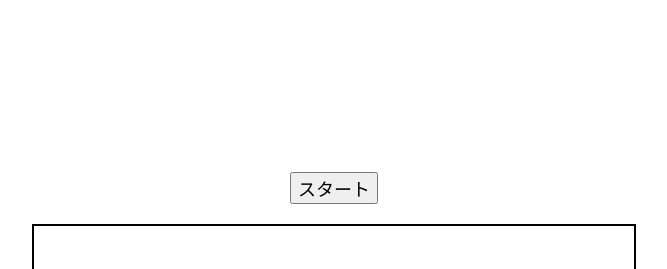
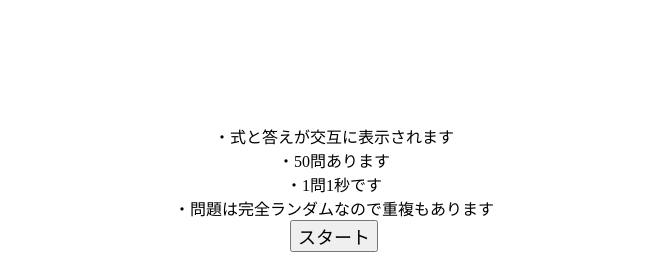
Before and after one commit to yukaperori-nu/kakezan, a plain HTML site: page index.html in a window 1280 px wide. Shown: the top 269 px of the page, without its empty margins (306-973 px from the left). Drawn offline with Linux system fonts and the light colour scheme.

Commit message:
Update index.html

```diff
--- a/index.html
+++ b/index.html
@@ -3,10 +3,14 @@
 <head>
     <meta charset="UTF-8">
     <meta name="viewport" content="width=device-width, initial-scale=1.0">
-    <title>ランダム数字表示アプリ</title>
+    <title>フラッシュ掛算</title>
     <link rel="stylesheet" href="styles.css">
 </head>
 <body>
+    <div>・式と答えが交互に表示されます</div>
+    <div>・50問あります</div>
+    <div>・1問1秒です</div>
+    <div>・問題は完全ランダムなので重複もあります</div>
     <button id="startButton">スタート</button>
     <div id="numberBox">開始</div>
     <script src="script.js"></script>
```
